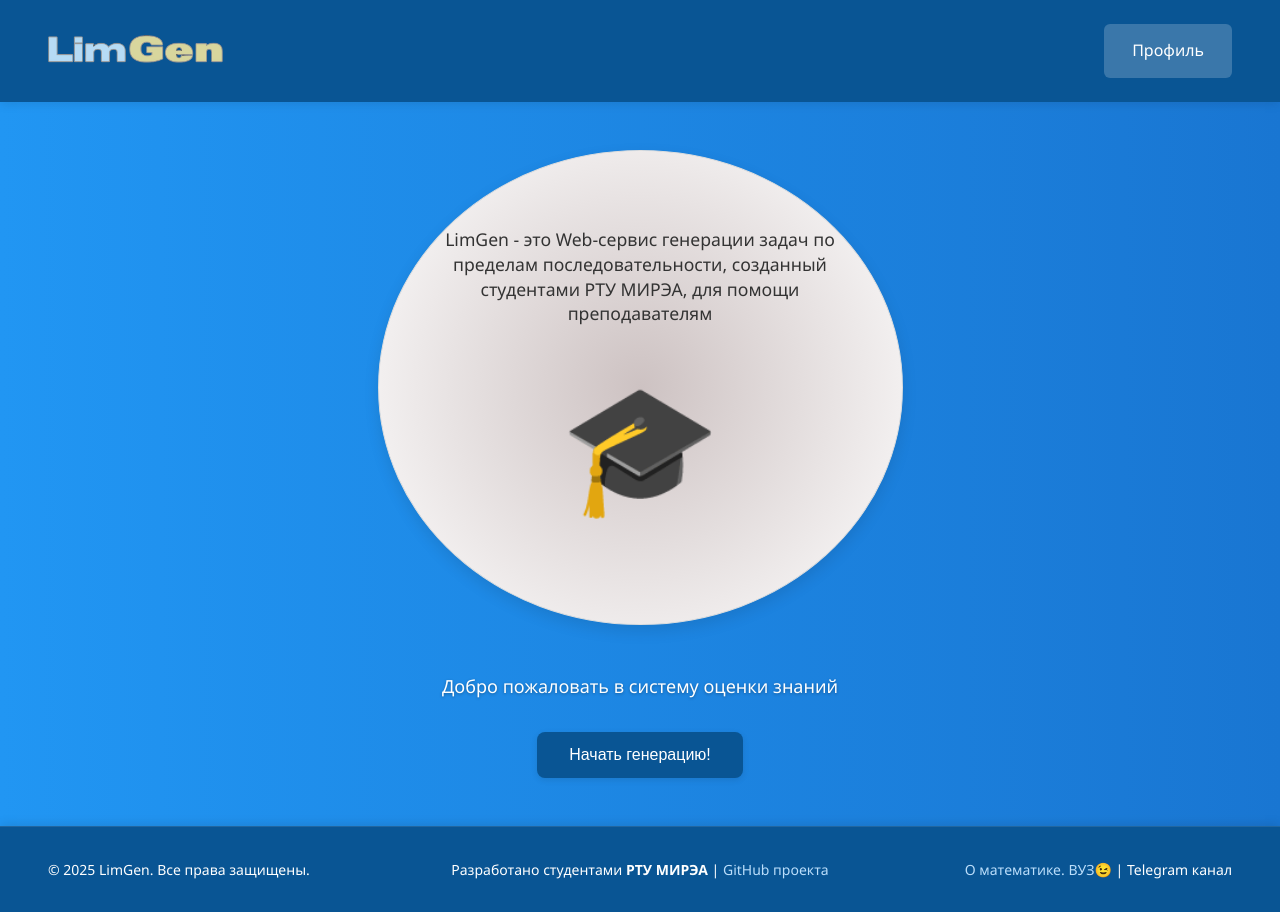
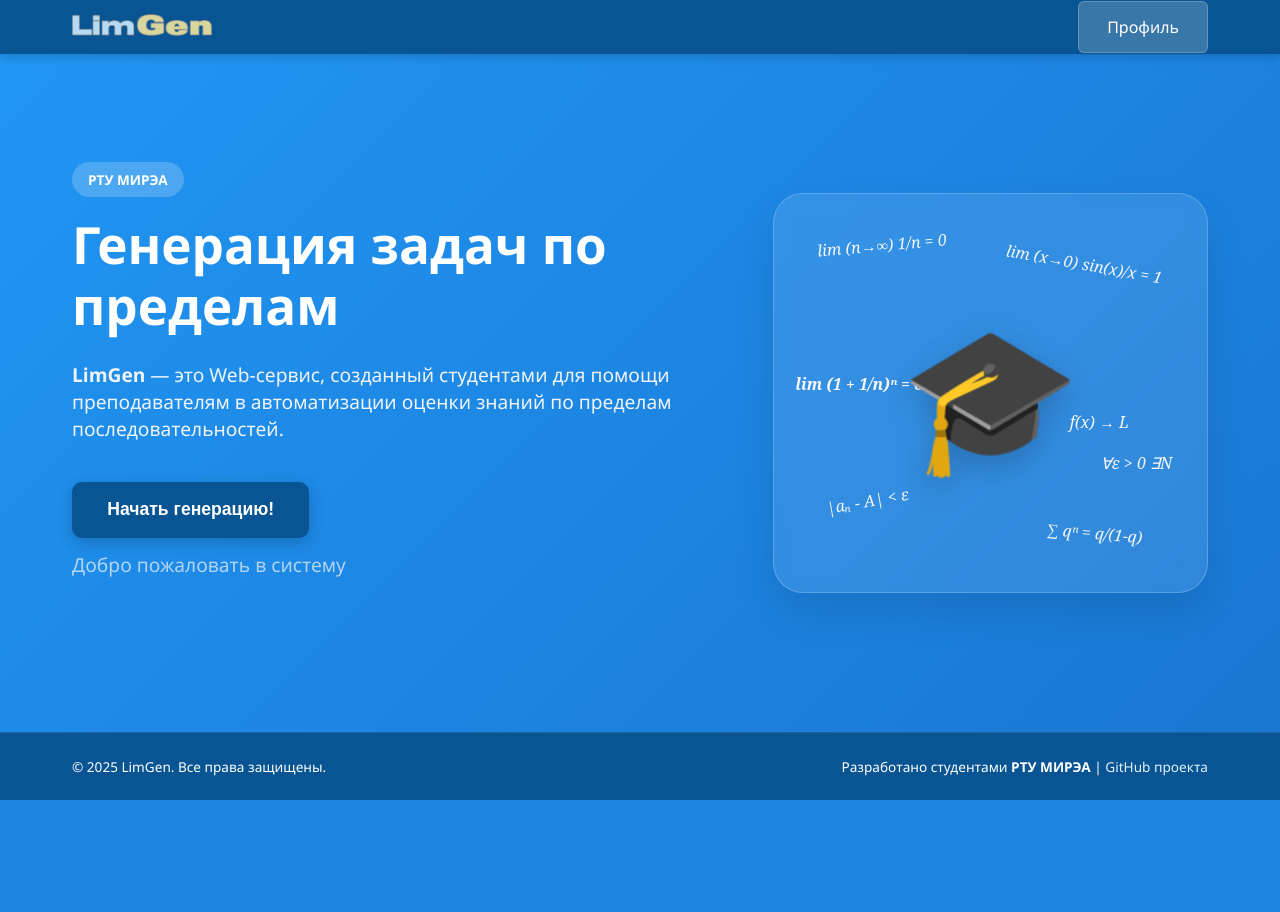
Before and after one commit to Dark1367/Nado5, a FastAPI app: template templates/main.html in a window 1280 px wide. After the commit the page ends 800 px from the top, so only its background shows below. Run offline with FastAPI, Linux system fonts and the light colour scheme; the template is opened without the code that fills it, so the values that code supplies are empty; parts of the project's set-up code (start-up, migrations or seed data) failed here and were passed over.

Commit message:
новый фронтенд main

```diff
--- a/static/styles.css
+++ b/static/styles.css
@@ -1,3 +1,11 @@
+:root {
+  --primary-blue: #2196F3;
+  --dark-blue: #095594;
+  --accent-light: #e3f2fd;
+  --white: #ffffff;
+  --text-gray: #f0f4f8;
+}
+
 * {
   margin: 0;
   padding: 0;
@@ -6,13 +14,12 @@
 
 /* Основной макет — гибкая колонка */
 body {
-  font-family: 'Segoe UI', sans-serif;
-  background: linear-gradient(to right, #2196F3, #1976D2);
+  font-family: 'Segoe UI', Tahoma, Geneva, Verdana, sans-serif;
+  background: linear-gradient(135deg, #2196F3 0%, #1976D2 100%);
+  color: var(--white);
   min-height: 100vh;
   display: flex;
   flex-direction: column;
-  color: white;
-  line-height: 1.6;
 }
 
 /* ===== HEADER ===== */
@@ -42,6 +49,210 @@ body {
 
 .logo:hover img {
   transform: scale(1.05);
+}
+
+.container {
+  max-width: 1200px;
+  margin: 0 auto;
+  padding: 0 2rem;
+}
+
+.navbar {
+  background-color: var(--dark-blue);
+  padding: 0.05rem 0;
+  box-shadow: 0 2px 10px rgba(0, 0, 0, 0.2);
+}
+
+.nav-flex {
+  display: flex;
+  justify-content: space-between;
+  align-items: center;
+}
+
+.logo-btn {
+  background: none;
+  border: none;
+  cursor: pointer;
+}
+
+.nav-logo {
+  width: 140px;
+}
+
+.profile-link {
+  background-color: rgba(255, 255, 255, 0.15);
+  color: var(--white);
+  text-decoration: none;
+  padding: 0.75rem 1.75rem;
+  border-radius: 8px;
+  font-weight: 500;
+  border: 1px solid rgba(255, 255, 255, 0.2);
+  transition: 0.3s;
+}
+
+.profile-link:hover {
+  background-color: var(--white);
+  color: var(--dark-blue);
+}
+
+.hero-section {
+  flex: 1;
+  display: flex;
+  align-items: center;
+  padding: 4rem 0;
+}
+
+.hero-grid {
+  display: grid;
+  grid-template-columns: 1.2fr 0.8fr;
+  gap: 3rem;
+  align-items: center;
+}
+
+.badge {
+  background: rgba(255, 255, 255, 0.2);
+  padding: 0.5rem 1rem;
+  border-radius: 50px;
+  font-size: 0.85rem;
+  font-weight: 700;
+}
+
+h1 {
+  font-size: clamp(2.2rem, 4vw, 3.5rem);
+  margin: 1.5rem 0;
+  line-height: 1.2;
+}
+
+.hero-text p {
+  font-size: 1.2rem;
+  margin-bottom: 2.5rem;
+  color: var(--text-gray);
+}
+
+.cta-button {
+  background-color: var(--dark-blue);
+  color: var(--white);
+  border: none;
+  padding: 1.1rem 2.2rem;
+  font-size: 1.1rem;
+  font-weight: 600;
+  border-radius: 10px;
+  cursor: pointer;
+  box-shadow: 0 4px 15px rgba(0, 0, 0, 0.2);
+  transition: 0.3s;
+}
+
+.cta-button:hover {
+  background-color: var(--white);
+  color: var(--dark-blue);
+  transform: translateY(-2px);
+}
+
+.subtitle-small {
+  margin-top: 0.8rem;
+  font-size: 0.9rem;
+  opacity: 0.7;
+}
+
+.visual-card {
+  background: rgba(255, 255, 255, 0.1);
+  backdrop-filter: blur(8px);
+  border: 1px solid rgba(255, 255, 255, 0.2);
+  height: 400px;
+  border-radius: 30px;
+  display: flex;
+  align-items: center;
+  justify-content: center;
+  position: relative;
+  overflow: hidden;
+  box-shadow: 0 20px 40px rgba(0, 0, 0, 0.1);
+}
+
+.main-emoji {
+  font-size: 9rem;
+  z-index: 2;
+  filter: drop-shadow(0 10px 15px rgba(0, 0, 0, 0.2));
+}
+
+.formula-background {
+  position: absolute;
+  top: 0;
+  left: 0;
+  width: 100%;
+  height: 100%;
+  z-index: 1;
+}
+
+.formula {
+  position: absolute;
+  font-family: 'serif';
+  font-style: italic;
+  font-size: 1rem;
+  color: rgb(247, 247, 247);
+  white-space: nowrap;
+  pointer-events: none;
+}
+
+.f1 {
+  top: 10%;
+  left: 10%;
+  transform: rotate(-5deg);
+}
+
+.f2 {
+  top: 15%;
+  right: 10%;
+  transform: rotate(10deg);
+}
+
+.f3 {
+  top: 45%;
+  left: 5%;
+  font-weight: bold;
+}
+
+.f4 {
+  bottom: 20%;
+  left: 12%;
+  transform: rotate(-10deg);
+}
+
+.f5 {
+  bottom: 12%;
+  right: 15%;
+  transform: rotate(5deg);
+}
+
+.f6 {
+  top: 65%;
+  right: 8%;
+}
+
+.f7 {
+  bottom: 40%;
+  right: 18%;
+}
+
+.main-footer {
+  background-color: var(--dark-blue);
+  padding: 1.5rem 0;
+  border-top: 1px solid rgba(255, 255, 255, 0.1);
+}
+
+.footer-grid {
+  display: flex;
+  justify-content: space-between;
+  align-items: center;
+  font-size: 0.85rem;
+}
+
+.main-footer a {
+  color: var(--accent-light);
+  text-decoration: none;
+}
+
+.main-footer a:hover {
+  text-decoration: underline;
 }
 
 .nav-menu {
@@ -988,3 +1199,21 @@ body {
     padding: 1.5rem 1rem;
   }
 }
+
+@media (max-width: 992px) {
+  .hero-grid {
+    grid-template-columns: 1fr;
+    text-align: center;
+  }
+
+  .visual-card {
+    height: 320px;
+    margin-top: 2rem;
+  }
+
+  .footer-grid {
+    flex-direction: column;
+    gap: 1rem;
+    text-align: center;
+  }
+}
--- a/templates/main.html
+++ b/templates/main.html
@@ -4,42 +4,61 @@
 <head>
   <meta charset="UTF-8">
   <meta name="viewport" content="width=device-width, initial-scale=1.0">
-  <link rel="stylesheet" href="../static/styles.css">
+  <link rel="stylesheet" href="static/styles.css">
   <title>LimGen | Главная</title>
 </head>
 
 <body>
-
-  <header class="header">
-    <button class="logo" onclick="window.location.href='../main'" aria-label="На главную">
-      <img src="../static/logo.png" alt="Логотип">
-    </button>
-
-    <div class="nav-menu">
-      <a href="/account">Профиль</a>
+  <header class="navbar">
+    <div class="container nav-flex">
+      <button class="logo-btn" onclick="window.location.href='/main'" aria-label="На главную">
+        <img src="static/logo.png" alt="LimGen" class="nav-logo">
+      </button>
+      <nav class="nav-menu">
+        <a href="/account" class="profile-link">Профиль</a>
+      </nav>
     </div>
   </header>
 
-  <main class="main">
-    <div class="circle">
-      <p>LimGen - это Web-сервис генерации задач по пределам последовательности, созданный студентами РТУ МИРЭА, для
-        помощи преподавателям</p>
-      <h1>🎓</h1>
-    </div>
-
-    <p class="subtitle">Добро пожаловать в систему оценки знаний</p>
-
-    <div class="buttongen">
-      <button class="btn" onclick="location.href='/generate'">Начать генерацию!</button>
+  <main class="hero-section">
+    <div class="container hero-grid">
+      <div class="hero-text">
+        <span class="badge">РТУ МИРЭА</span>
+        <h1>Генерация задач по пределам</h1>
+        <p><strong>LimGen</strong> — это Web-сервис, созданный студентами для помощи преподавателям в автоматизации
+          оценки знаний по пределам последовательностей.</p>
+        <div class="cta-group">
+          <button class="cta-button" onclick="window.location.href='/generate'">Начать генерацию!</button>
+          <p class="subtitle-small">Добро пожаловать в систему</p>
+        </div>
+      </div>
+      <div class="hero-visual">
+        <div class="visual-card">
+          <div class="formula-background">
+            <span class="formula f1">lim (n→∞) 1/n = 0</span>
+            <span class="formula f2">lim (x→0) sin(x)/x = 1</span>
+            <span class="formula f3">lim (1 + 1/n)ⁿ = e</span>
+            <span class="formula f4">|aₙ - A| < ε</span>
+                <span class="formula f5">∑ qⁿ = q/(1-q)</span>
+                <span class="formula f6">∀ε > 0 ∃N</span>
+                <span class="formula f7">f(x) → L</span>
+          </div>
+          <span class="main-emoji">🎓</span>
+        </div>
+      </div>
     </div>
   </main>
 
-  <footer class="footer">
-    <p>© 2025 LimGen. Все права защищены.</p>
-    <p>Разработано студентами <strong>РТУ МИРЭА</strong> | <a href="#">GitHub проекта</a></p>
-    <p><a href="https://t.me/AboutMathematics">О математике. ВУЗ😉</a> | Telegram канал</p>
+  <footer class="main-footer">
+    <div class="container footer-grid">
+      <div class="footer-item">
+        <p>© 2025 LimGen. Все права защищены.</p>
+      </div>
+      <div class="footer-item">
+        <p>Разработано студентами <strong>РТУ МИРЭА</strong> | <a href="#">GitHub проекта</a></p>
+      </div>
+    </div>
   </footer>
-
 </body>
 
 </html>
```
